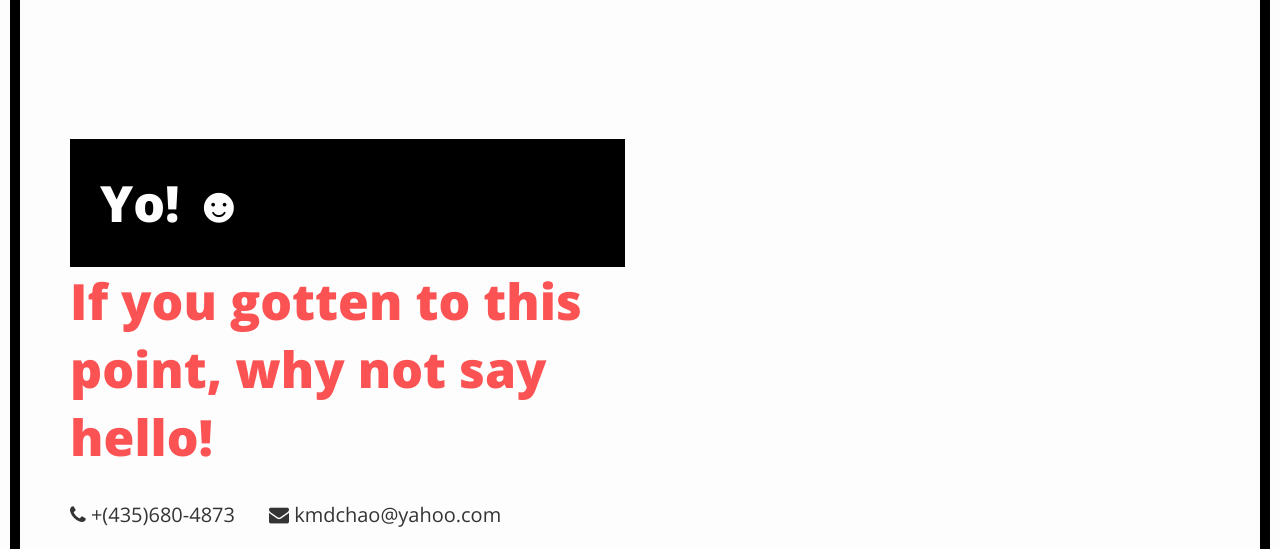
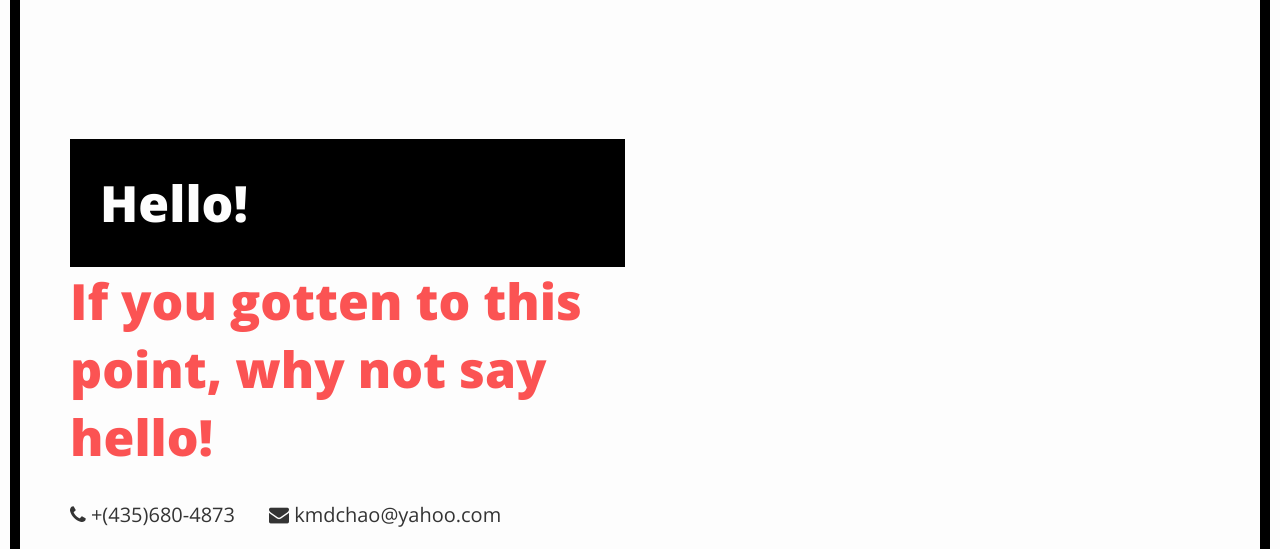
Before and after one commit to EIiviI/EIiviI.github.io, a plain HTML site: page contact.html in a window 1280 px wide. Shown: the part 251-800 px from the top of the page. Drawn offline with nearby package versions, Linux system fonts and the light colour scheme; files that its build step writes are made by us from their sources; a web font is replaced by a local one.

Commit message:
Add files via upload

```diff
--- a/contact.html
+++ b/contact.html
@@ -113,7 +113,7 @@
 
                     	<header>
 
-                        	<h2><span>Yo! ☻</span> If you gotten to this point, why not say hello!</h2>
+                        	<h2><span>Hello!</span>If you gotten to this point, why not say hello!</h2>
 
                         </header>
 
```
